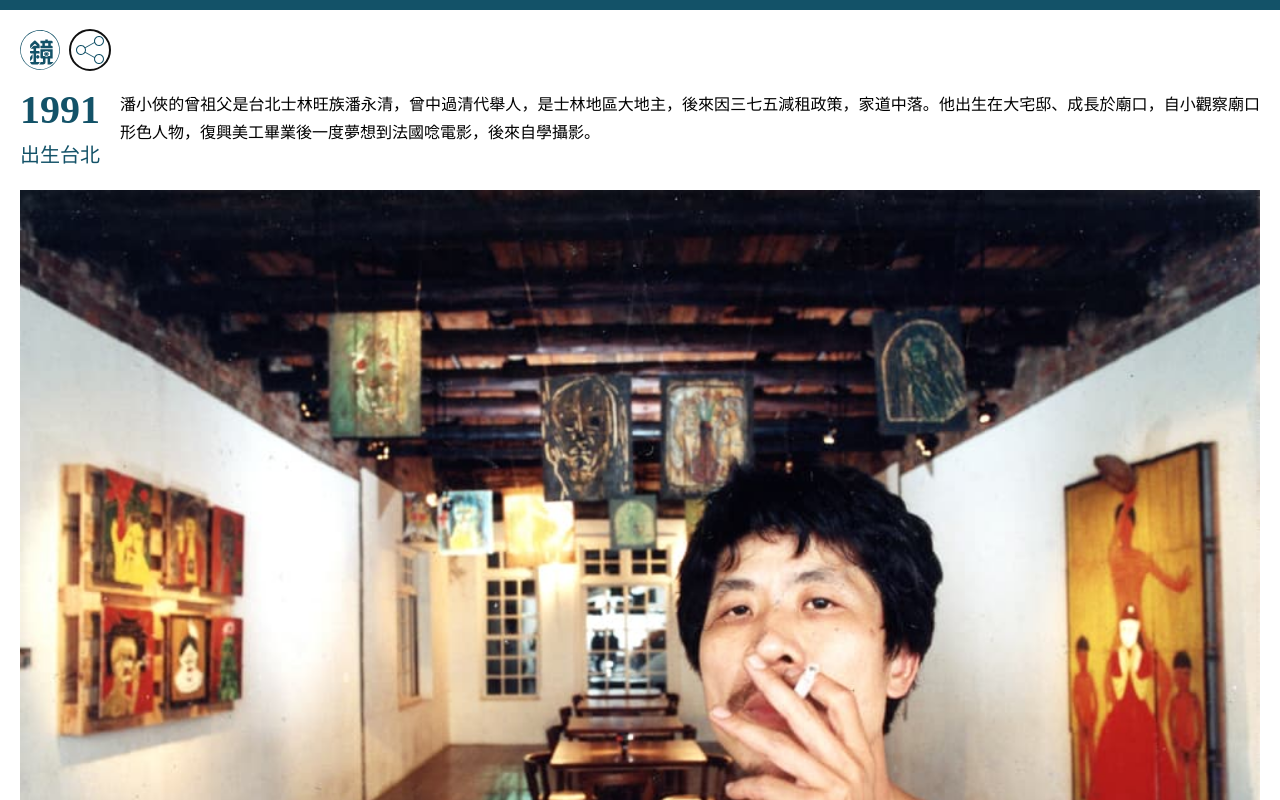
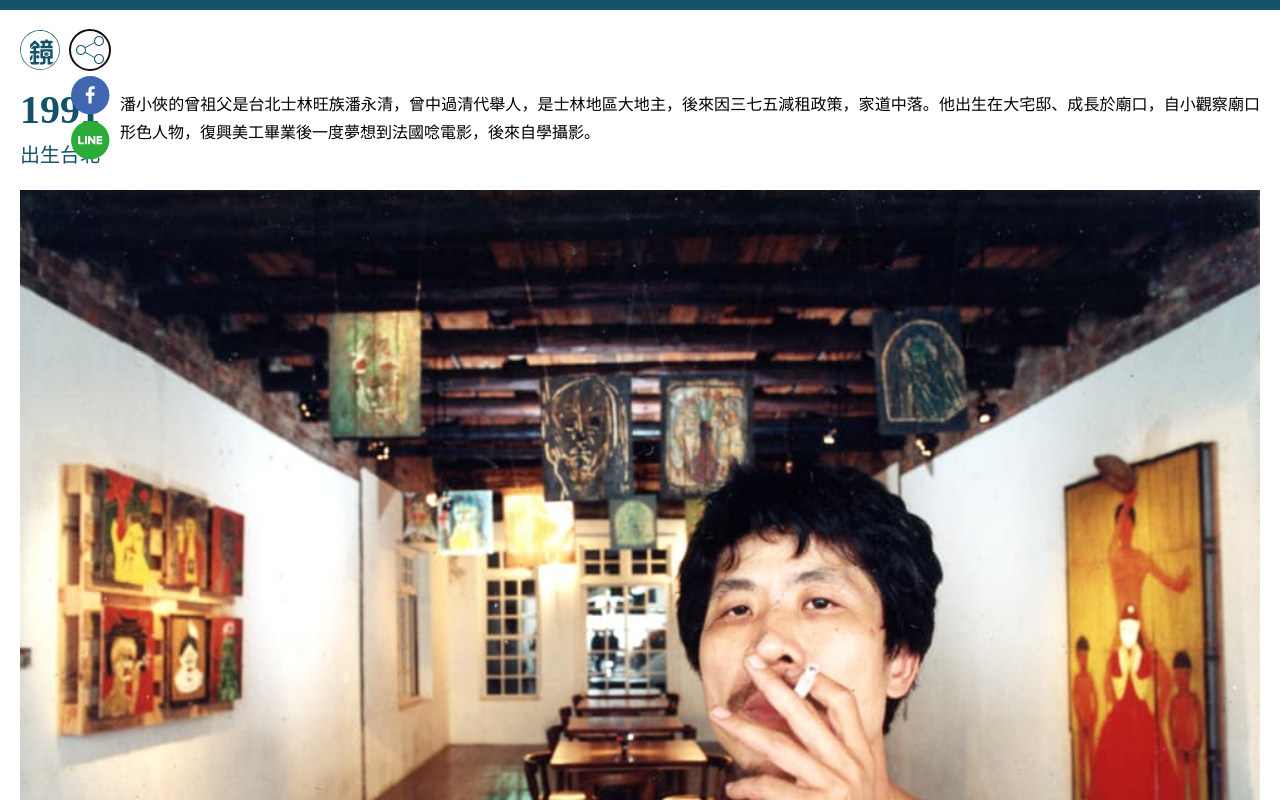
Before and after one commit to readr-media/projects, a Svelte app in the folder photographer-panhsiaohsia/: page / in a window 1280 px wide. Both pictures are taken after a click on the button 90 px from the left and 50 px from the top of the page. Shown: the top 800 px of the page. Built offline with nearby package versions, Linux system fonts and the light colour scheme; a web font is replaced by a local one.

Commit message:
feat(photographer-panhsiaohsia): add share links to ShareButton and rename to ShareNav

```diff
--- a/photographer-panhsiaohsia/src/components/Header.svelte
+++ b/photographer-panhsiaohsia/src/components/Header.svelte
@@ -2,7 +2,7 @@
 <header transition:fade="{{duration: 100}}" class="header">
   <div class="header__logo-share">
     <MirrorMediaLogo class="mirror-media-logo" />
-    <ShareButton class="share-button" />
+    <ShareNav class="share-nav" />
   </div>
 </header>
 {/if}
@@ -11,7 +11,7 @@
 
 <script>
   import MirrorMediaLogo from './MirrorMediaLogo.svelte'
-  import ShareButton from './ShareButton.svelte'
+  import ShareNav from './ShareNav.svelte'
   import { fade } from 'svelte/transition'
 
   let y = 0
@@ -35,8 +35,7 @@
   &__logo-share {
     padding: 20px;
     display: inline-flex;
-    align-items: center;
-    & :global(.share-button) {
+    & :global(.share-nav) {
       margin: 0 0 0 10px;
     }
   }
--- a/photographer-panhsiaohsia/src/components/ShareButton.svelte
+++ /dev/null
@@ -1,18 +0,0 @@
-<button class="share-button {$$props.class||''}">
-  <img src="img/share.svg" alt="">
-</button>
-
-<style lang="scss">
-  .share-button {
-    width: 40px;
-    height: 40px;
-    border-radius: 100%;
-    display: flex;
-    justify-content: center;
-    align-items: center;
-    img {
-      width: 70%;
-      height: 70%;
-    }
-  }
-</style>
--- /dev/null
+++ b/photographer-panhsiaohsia/src/components/ShareNav.svelte
@@ -0,0 +1,76 @@
+<nav class="nav {$$props.class||''}">
+  <button class="share-button" on:click={handleButtonClick}>
+    <img src="img/share.svg" alt="share">
+  </button>
+  {#if showLinks}
+  <a
+    transition:fade="{{duration: 100}}"
+    class="link"
+    href="https://www.facebook.com/sharer/sharer.php?u=https://www.mirrormedia.mg/projects/photographer-panhsiaohsia"
+    target="_blank"
+    rel="noreferrer noopener"
+  >
+    <img
+      class="link__img"
+      src="img/logo-fb.svg"
+      alt="facebook"
+    >
+  </a>
+  <a
+    transition:fade="{{duration: 100}}"
+    class="link"
+    href="https://social-plugins.line.me/lineit/share?url=https://www.mirrormedia.mg/projects/photographer-panhsiaohsia"
+    target="_blank"
+    rel="noreferrer noopener"
+  >
+    <img
+      class="link__img"
+      src="img/logo-line.svg"
+      alt="facebook"
+    >
+  </a>
+  {/if}
+</nav>
+
+<script>
+  import { fade } from 'svelte/transition'
+
+  let showLinks = false
+
+  function handleButtonClick() {
+    showLinks = !showLinks
+  }
+</script>
+
+<style lang="scss">
+  .nav {
+    display: flex;
+    flex-direction: column;
+    align-items: center;
+  }
+  .share-button {
+    width: 40px;
+    height: 40px;
+    border-radius: 100%;
+    display: flex;
+    justify-content: center;
+    align-items: center;
+    img {
+      width: 70%;
+      height: 70%;
+    }
+  }
+  .link {
+    width: 40px;
+    height: 40px;
+    border-radius: 100%;
+    display: flex;
+    justify-content: center;
+    align-items: center;
+    margin: 5px 0 0 0;
+    img {
+      width: 100%;
+      height: 100%;
+    }
+  }
+</style>
```
Also changed, not shown: photographer-panhsiaohsia/public/img/logo-fb.svg (added), photographer-panhsiaohsia/public/img/logo-line.svg (added).
